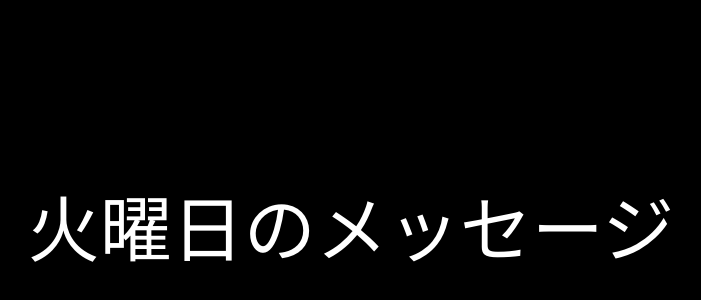
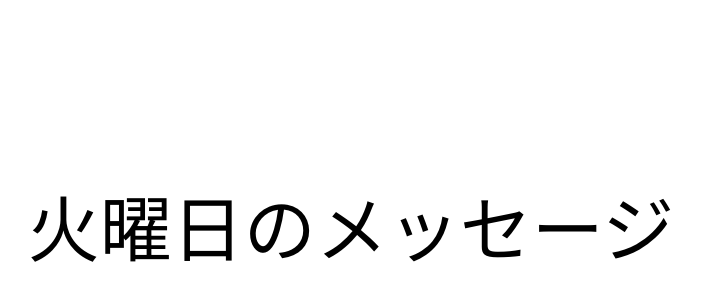
Before and after one commit to jntii7ir-pixel/text-display, a plain HTML site: page index.html in a window 1280 px wide. Shown: the part 176-476 px from the top of the page, without its empty margins (289-990 px from the left). Drawn offline with Linux system fonts and the light colour scheme.

Commit message:
Update index.html

```diff
--- a/index.html
+++ b/index.html
@@ -6,8 +6,8 @@
 <style>
   body {
     margin: 0;
-    background: black;
-    color: white;
+    background: white;
+    color: black;
     display: flex;
     align-items: center;
     justify-content: center;
```
